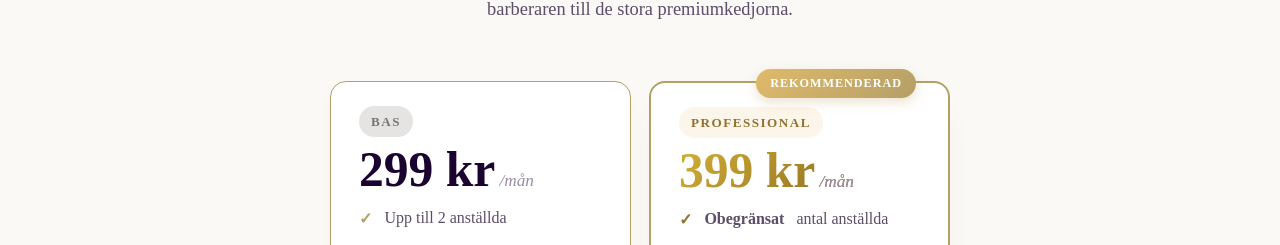
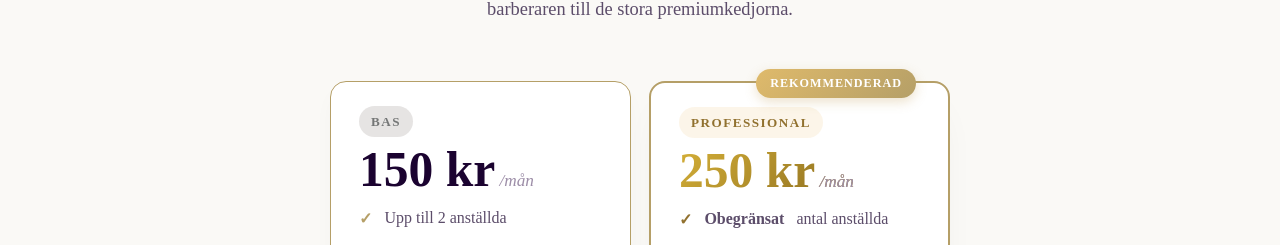
Before and after one commit to Moony2020/BokaBarber, a Next.js app in the folder frontend/: page / in a window 1280 px wide. Shown: the part 2870-3115 px from the top of the page. Built offline with nearby package versions, Linux system fonts and the light colour scheme; no server answers.

Commit message:
Update pricing to 150 kr for Bas and 250 kr for Professional

```diff
--- a/frontend/src/app/admin/[shopId]/page.tsx
+++ b/frontend/src/app/admin/[shopId]/page.tsx
@@ -403,7 +403,7 @@ export default function ShopAdminDashboard() {
             {/* BAS */}
             <div style={{ background:'#fff', border:'1.5px solid #B59F67', borderRadius:16, padding:'28px 24px 24px', display:'flex', flexDirection:'column', boxShadow:'0 10px 30px rgba(197,160,89,0.08)' }}>
               <span style={{ alignSelf:'flex-start', padding:'4px 12px', borderRadius:9999, background:'rgba(197,160,89,0.1)', color:'#775a19', fontSize:'0.7rem', fontWeight:700, letterSpacing:'0.08em', marginBottom:16 }}>BAS</span>
-              <div style={{ fontSize:'2.8rem', fontWeight:700, color:'#775a19', lineHeight:1, marginBottom:16 }}>299 kr<span style={{ fontSize:'1rem', color:'#7f7667', fontWeight:400, marginLeft:4 }}>/mån</span></div>
+              <div style={{ fontSize:'2.8rem', fontWeight:700, color:'#775a19', lineHeight:1, marginBottom:16 }}>150 kr<span style={{ fontSize:'1rem', color:'#7f7667', fontWeight:400, marginLeft:4 }}>/mån</span></div>
               <ul style={{ listStyle:'none', padding:0, margin:'0 0 20px', display:'flex', flexDirection:'column', gap:8, flexGrow:1 }}>
                 {['Upp till 2 anställda','Digital kalender','SMS-påminnelser'].map(f=>(
                   <li key={f} style={{ display:'flex', gap:8, color:'#4e4639', fontSize:'0.9rem' }}><span style={{ color:'#c5a059', fontWeight:700 }}>✓</span>{f}</li>
@@ -421,7 +421,7 @@ export default function ShopAdminDashboard() {
               <div style={{ position:'absolute', top:-13, right:24, background:'linear-gradient(135deg,#dfba6b,#B59F67)', color:'#fff', fontSize:'0.6rem', fontWeight:700, padding:'4px 14px', borderRadius:9999, letterSpacing:1 }}>REKOMMENDERAD</div>
               <span style={{ alignSelf:'flex-start', padding:'4px 12px', borderRadius:9999, background:'rgba(233,193,118,0.16)', color:'#775a19', fontSize:'0.7rem', fontWeight:700, letterSpacing:'0.08em', marginBottom:16 }}>PROFESSIONAL</span>
               <div style={{ fontSize:'2.8rem', fontWeight:700, background:'linear-gradient(135deg,#d4af37,#775a19)', WebkitBackgroundClip:'text', WebkitTextFillColor:'transparent', backgroundClip:'text', lineHeight:1, marginBottom:16 }}>
-                399 kr<span style={{ fontSize:'1rem', fontWeight:400, WebkitTextFillColor:'#7f7667', color:'#7f7667', marginLeft:4 }}>/mån</span>
+                250 kr<span style={{ fontSize:'1rem', fontWeight:400, WebkitTextFillColor:'#7f7667', color:'#7f7667', marginLeft:4 }}>/mån</span>
               </div>
               <ul style={{ listStyle:'none', padding:0, margin:'0 0 20px', display:'flex', flexDirection:'column', gap:8, flexGrow:1 }}>
                 {['Obegränsat antal anställda','Allt i Bas-planen','Avancerad lagerhantering','Ekonomisk rapportering','Prioriterad support 24/7'].map((f,i)=>(
--- a/frontend/src/app/page.tsx
+++ b/frontend/src/app/page.tsx
@@ -342,7 +342,7 @@ export default function HomePage() {
             <div className="pricing-card">
               <span className="plan-tag">BAS</span>
               <div className="plan-price">
-                299 kr
+                150 kr
                 <span>/mån</span>
               </div>
 
@@ -375,7 +375,7 @@ export default function HomePage() {
               <div className="plan-badge">REKOMMENDERAD</div>
               <span className="plan-tag text-purple">PROFESSIONAL</span>
               <div className="plan-price">
-                399 kr
+                250 kr
                 <span>/mån</span>
               </div>
 
```
